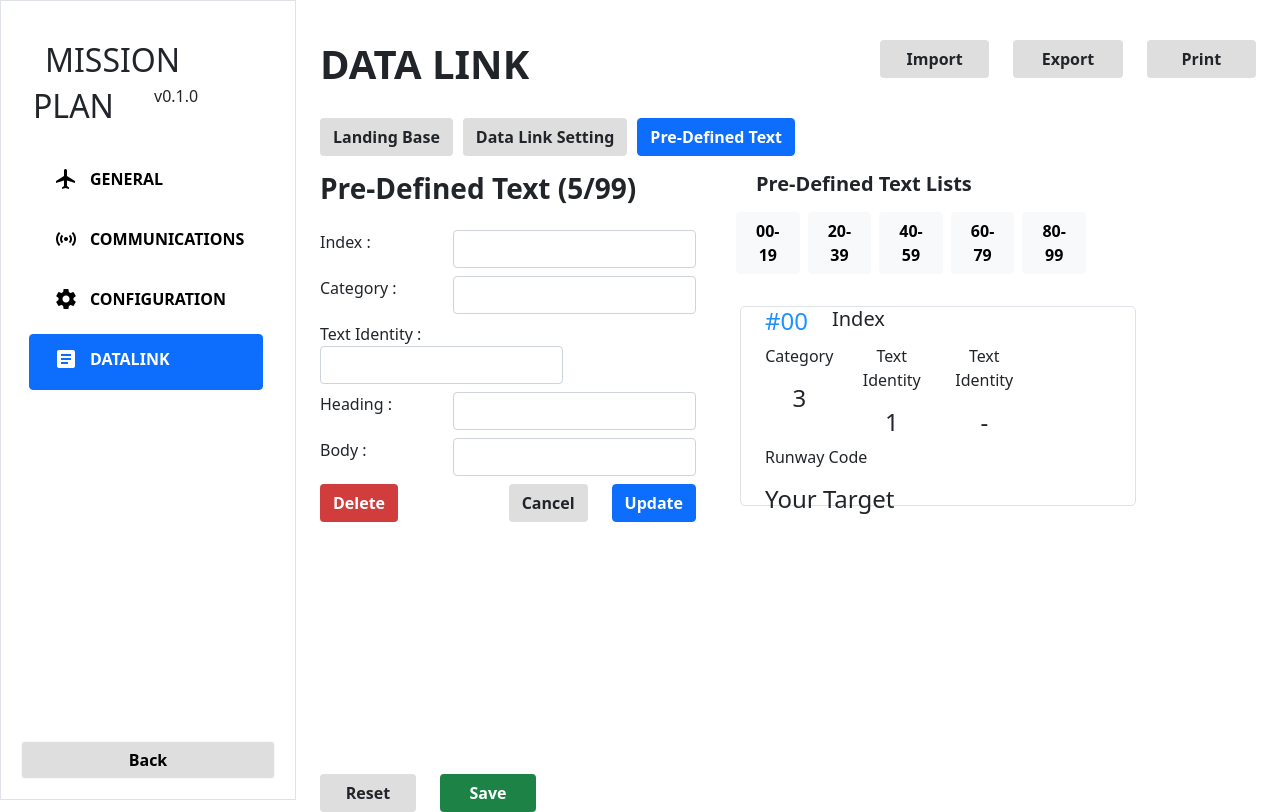
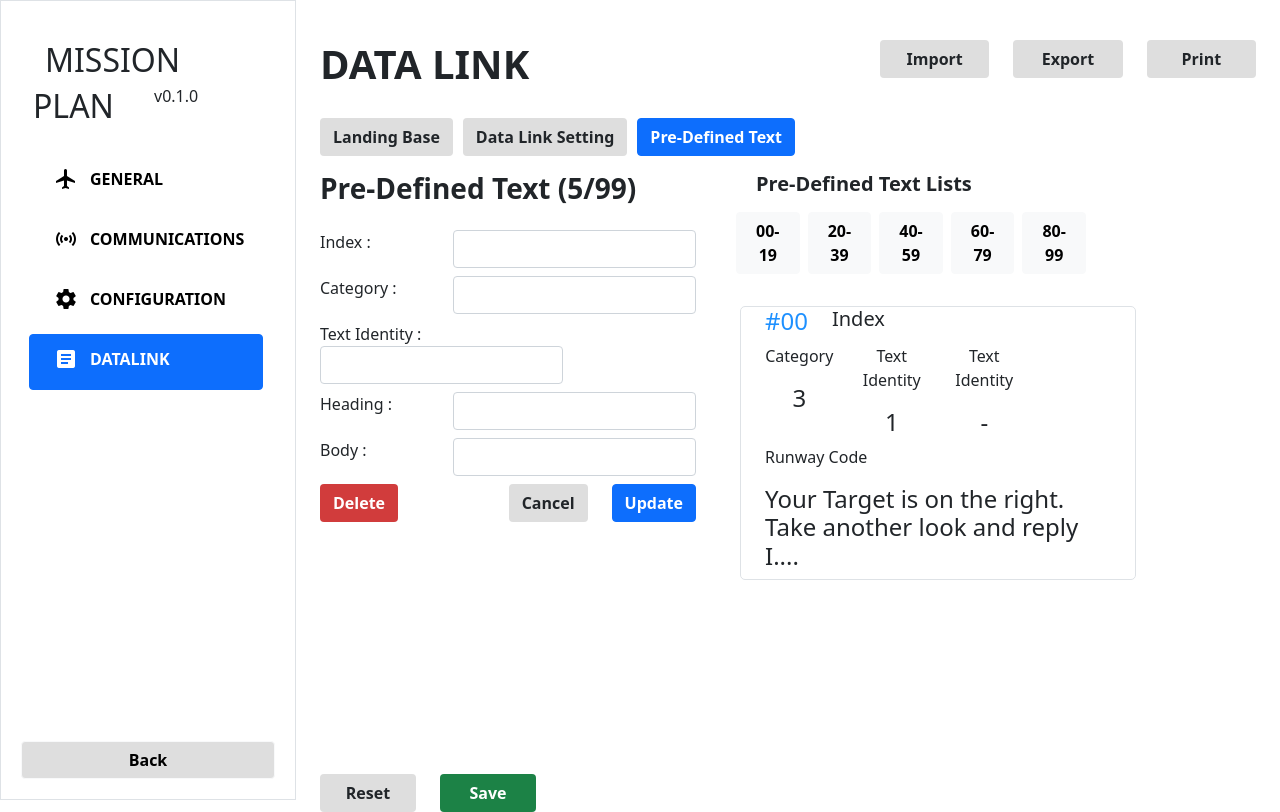
Before and after one commit to Taloengrat/angular-electron-tutorial, an Angular app: page / in a window 1280 px wide. Built offline with nearby package versions, Linux system fonts and the light colour scheme.

Commit message:
update cardview

```diff
--- a/src/app/app.component.html
+++ b/src/app/app.component.html
@@ -204,7 +204,7 @@
 
               <div class="overflow-auto" style="height: 500px;  margin-right: 120px;">
 
-                <div class="col border" style="height: 200px; border-radius: 5px; margin-top: 32px;">
+                <div class="col border" style=" border-radius: 5px; margin-top: 32px;">
 
                   <div class="container">
 
@@ -242,7 +242,7 @@
                     <div class="row">
                       <p class="fs-6" style="text-align: start; ">Runway Code</p>
                       <h4 style="text-align: start;">
-                        Your Target
+                        Your Target is on the right. Take another look and reply I....
                       </h4>
                     </div>
                   </div>
```
